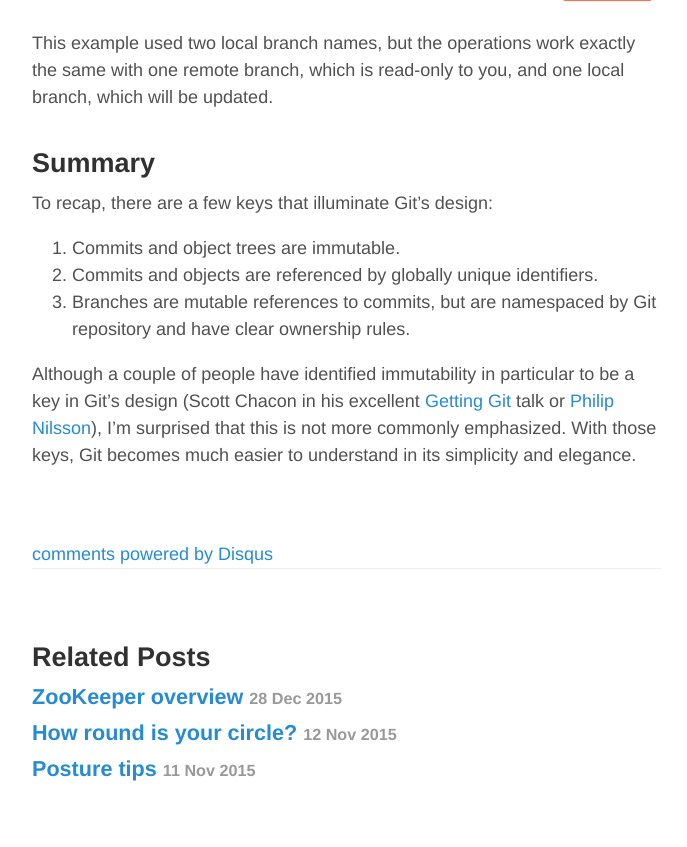
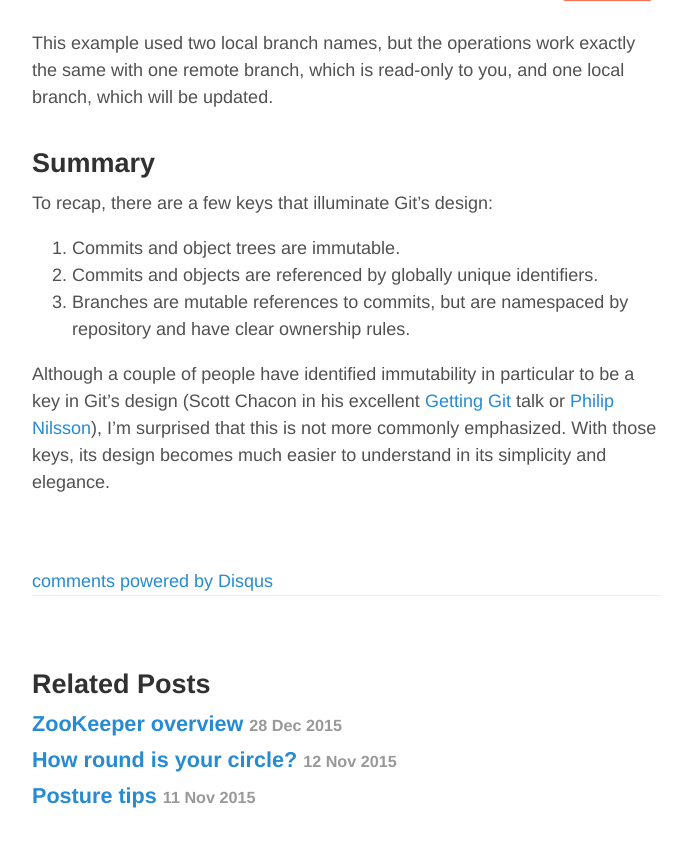
Before and after one commit to jcouv/jcouv.github.io, a Jekyll site: the page built from _posts/2016-02-14-git-internals-branches-and-remotes.md, in a window 1280 px wide and 900 px high, scrolled down 3538 px. Shown: the top 847 px of the window, without its empty margins (293-980 px from the left). Built offline with Jekyll 4.4.1, drawn with Linux system fonts in a browser that asks for light colours; comment, search, counter and statistics services are not loaded.

Commit message:
Update 2016-02-14-git-internals-branches-and-remotes.md

```diff
--- a/_posts/2016-02-14-git-internals-branches-and-remotes.md
+++ b/_posts/2016-02-14-git-internals-branches-and-remotes.md
@@ -57,6 +57,6 @@ This example used two local branch names, but the operations work exactly the sa
 To recap, there are a few keys that illuminate Git's design:
 1. Commits and object trees are immutable.
 2. Commits and objects are referenced by globally unique identifiers.
-3. Branches are mutable references to commits, but are namespaced by Git repository and have clear ownership rules.
+3. Branches are mutable references to commits, but are namespaced by repository and have clear ownership rules.
 
-Although a couple of people have identified immutability in particular to be a key in Git's design (Scott Chacon in his excellent [Getting Git](https://vimeo.com/14629850) talk or [Philip Nilsson](http://www.jayway.com/2013/03/03/git-is-a-purely-functional-data-structure/)), I'm surprised that this is not more commonly emphasized. With those keys, Git becomes much easier to understand in its simplicity and elegance.
+Although a couple of people have identified immutability in particular to be a key in Git's design (Scott Chacon in his excellent [Getting Git](https://vimeo.com/14629850) talk or [Philip Nilsson](http://www.jayway.com/2013/03/03/git-is-a-purely-functional-data-structure/)), I'm surprised that this is not more commonly emphasized. With those keys, its design becomes much easier to understand in its simplicity and elegance.
```
